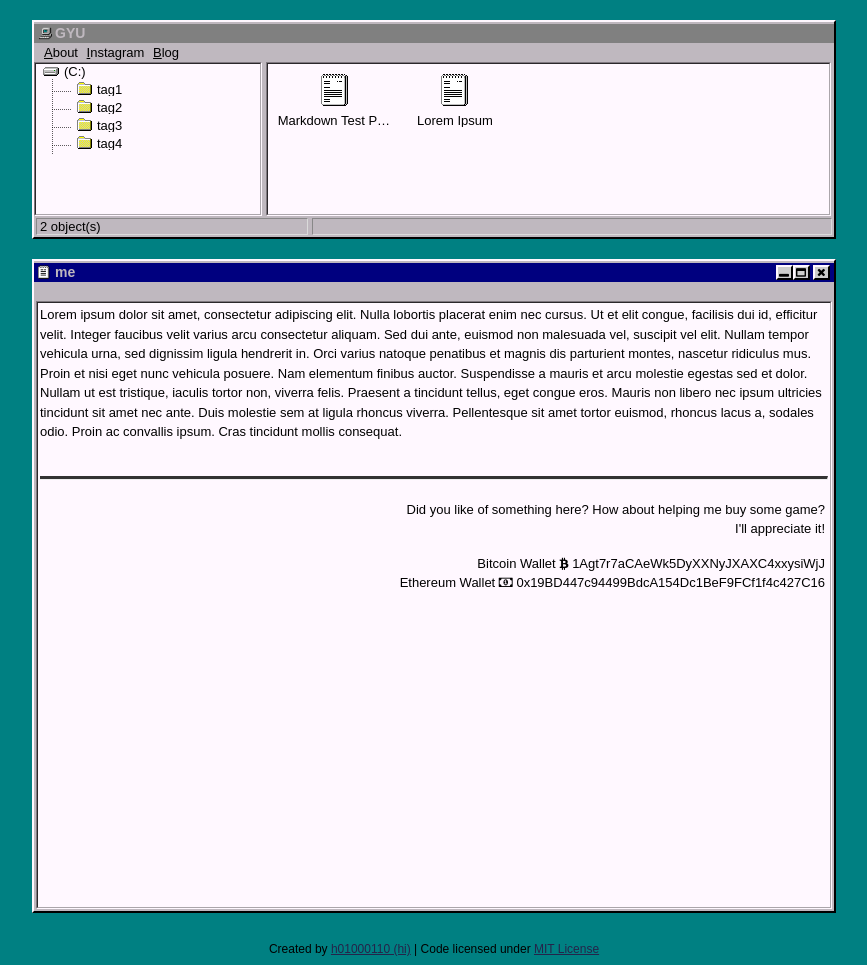
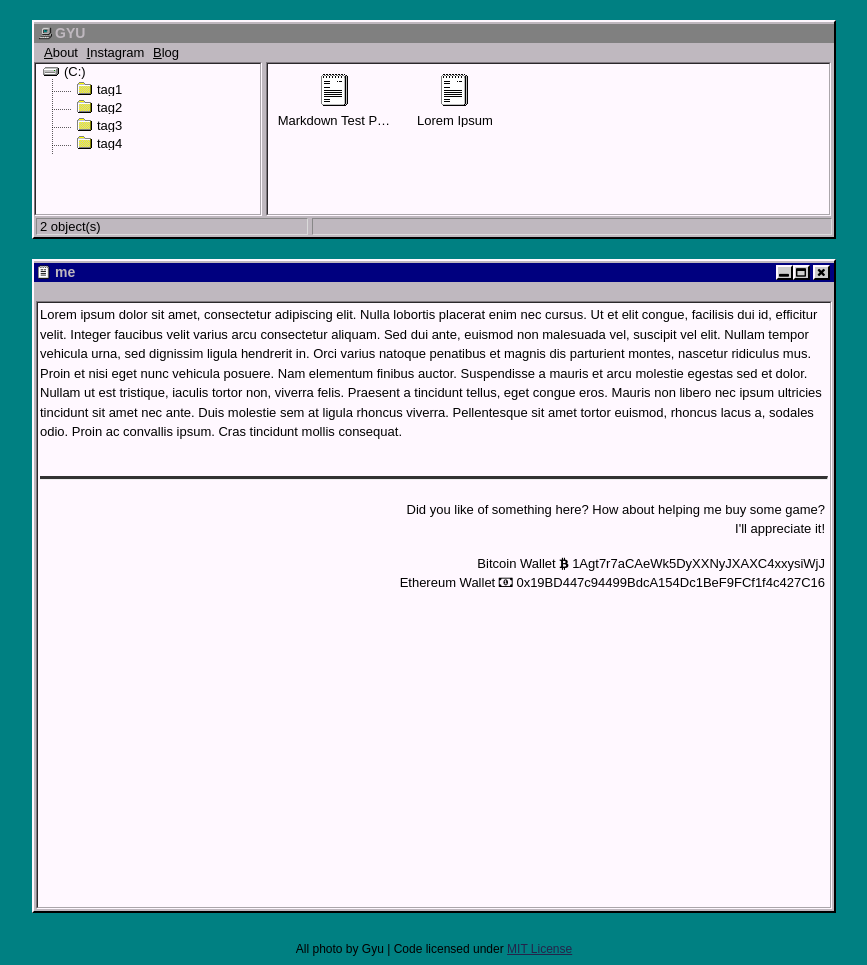
Before and after one commit to likegyu/gyu, a Jekyll site: the page built from me/index.md, in a window 1280 px wide. Shown: the whole page, without its empty margins (206-1073 px from the left). Built offline with Jekyll 4.4.1, drawn with Linux system fonts in a browser that asks for light colours.

Commit message:
Update default.html

```diff
--- a/_layouts/default.html
+++ b/_layouts/default.html
@@ -92,7 +92,7 @@
 	<script src="/assets/js/001.js"></script>
 	<script src="/assets/js/002.js"></script>
 	<div class="footer">
-		<p>Created by <a href="http://github.com/h01000110" target="_blank">h01000110 (hi)</a> | Code licensed under <a href="https://github.com/h01000110/h01000110.github.io/blob/master/LICENSE" target="_blank">MIT License</a></p>
+		<p>All photo by Gyu | Code licensed under <a href="https://github.com/h01000110/h01000110.github.io/blob/master/LICENSE" target="_blank">MIT License</a></p>
 	</div>
 </body>
 </html>
```
